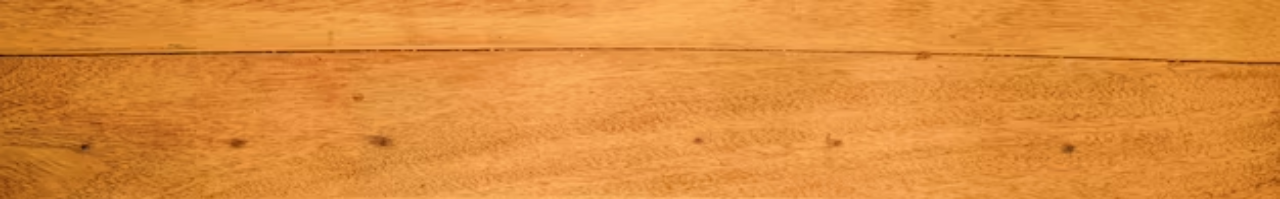
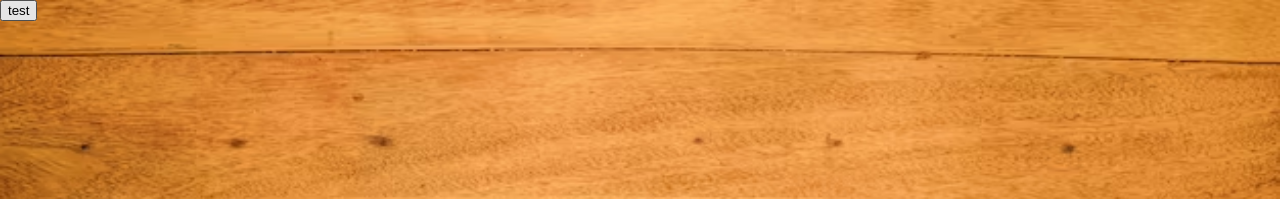
Before and after one commit to par1tet/durak, a React (Vite) app in the folder durak-front/: page / in a window 1280 px wide. Shown: the top 199 px of the page. Built offline with nearby package versions, Linux system fonts and the light colour scheme.

Commit message:
add buttons

```diff
--- /dev/null
+++ b/durak-front/src/components/Buttons.module.css
@@ -0,0 +1,3 @@
+.buttons {
+
+}
--- /dev/null
+++ b/durak-front/src/components/Buttons.tsx
@@ -0,0 +1,19 @@
+import cl from './Buttons.module.css'
+import { ButtonPlay } from './UI/button/ButtonPlay/ButtonPlay.tsx'
+
+type ButtonsProps = {
+    buttons: {
+        title: string,
+        onClick: (e: React.MouseEvent<HTMLButtonElement>) => void
+    }[]
+}
+
+export const Buttons = ({buttons}: ButtonsProps) => {
+    return (<div className={cl.buttons}>
+        {buttons.map((button) =>
+            <ButtonPlay onClick={button.onClick}>
+                {button.title}
+            </ButtonPlay>
+        )}
+    </div>)
+}
--- a/durak-front/src/components/UI/button/ButtonPlay/ButtonPlay.tsx
+++ b/durak-front/src/components/UI/button/ButtonPlay/ButtonPlay.tsx
@@ -0,0 +1,12 @@
+import cl from './ButtonPlay.module.css'
+
+type ButtonProps = {
+    children: any,
+    onClick: (e: React.MouseEvent<HTMLButtonElement>) => void
+}
+
+export const ButtonPlay = ({children, onClick}: ButtonProps) => {
+    return (<button onClick={onClick}>
+        {children}
+    </button>)
+}
--- a/durak-front/src/pages/MainPage.tsx
+++ b/durak-front/src/pages/MainPage.tsx
@@ -1,9 +1,16 @@
 import cl from './MainPage.module.css'
+import { Buttons } from '../components/Buttons.tsx'
 
 export const MainPage = ({}) => {
     return (
         <main className={cl.mainpage}>
-
+            <Buttons buttons={[
+                {
+                    title:'test',
+                    onClick: (e) => {console.log(e.target)}
+                }
+            ]}
+            ></Buttons>
         </main>
     )
 }
```
